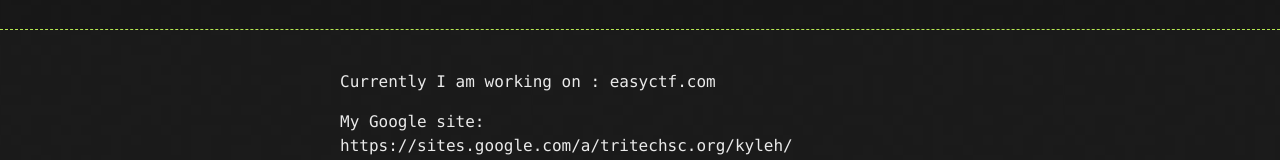
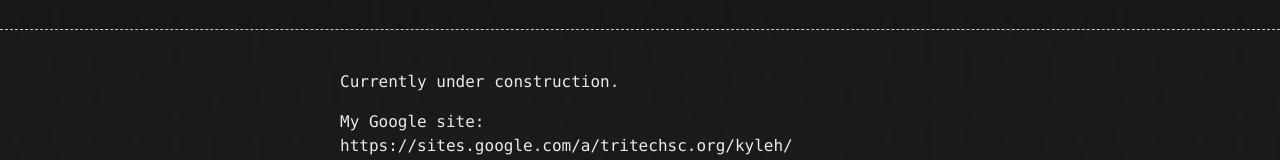
Before and after one commit to KyleHendrickson/kylehendrickson.github.io, a website: page index.html in a window 1280 px wide. Shown: the part 136-296 px from the top of the page. Drawn offline with nearby package versions, Linux system fonts and the light colour scheme; files that its build step writes are made by us from their sources.

Commit message:
Update index.html

```diff
--- a/index.html
+++ b/index.html
@@ -26,7 +26,7 @@
 
     <div class="container">
       <section id="main_content">
-        <p>Currently I am working on : easyctf.com</p>
+        <p>Currently under construction.</p>
 
 <p>My Google site:
 https://sites.google.com/a/tritechsc.org/kyleh/</p>
```
